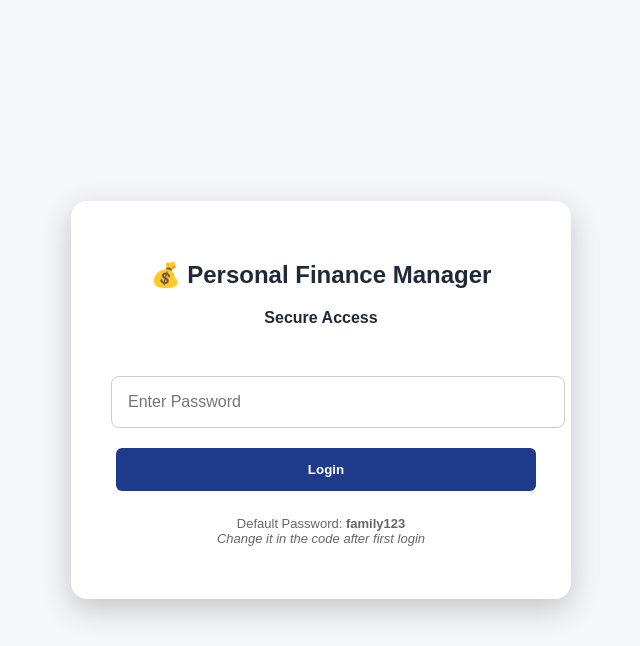
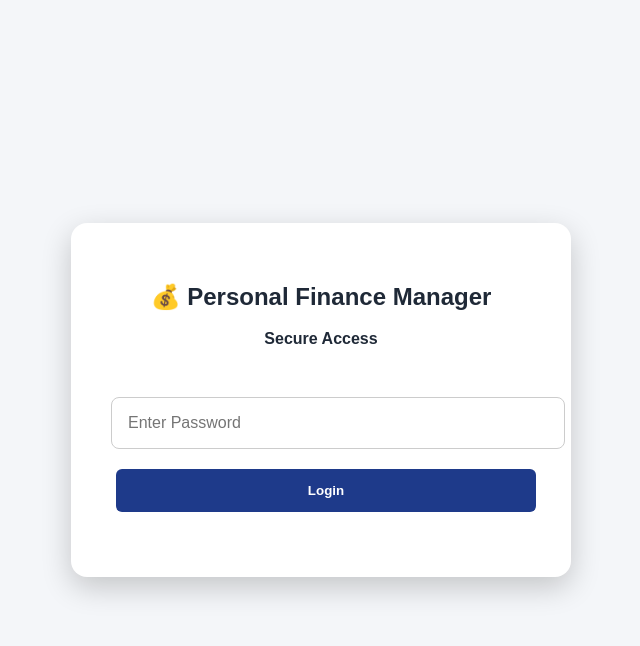
Before and after one commit to muralikini/personalfinance, a plain HTML site: page index.HTML in a window 1280 px wide. Shown: the top 646 px of the page, without its empty margins (319-959 px from the left). Drawn offline with nearby package versions, Linux system fonts and the light colour scheme.

Commit message:
Add files via upload

```diff
--- a/index.HTML
+++ b/index.HTML
@@ -113,8 +113,7 @@
                    style="width:100%; padding:16px; margin:15px 0; border-radius:8px; border:1px solid #ccc; font-size:16px;">
             <button class="btn" onclick="login()" style="width:100%; background:#1e3a8a; color:white; padding:14px;">Login</button>
             <p style="font-size:13px; margin-top:20px; color:#666;">
-                Default Password: <strong>family123</strong><br>
-                <em>Change it in the code after first login</em>
+
             </p>
         </div>
     </div>
@@ -134,7 +133,7 @@
     </div>
 
     <script>
-        const APP_PASSWORD = "family123";   // ← CHANGE THIS TO A STRONG PASSWORD
+        const APP_PASSWORD = "finance2026";   // ← CHANGE THIS TO A STRONG PASSWORD
 
         let currentTab = 'dashboard';
         let isDarkMode = localStorage.getItem('darkMode') === 'true';
```
